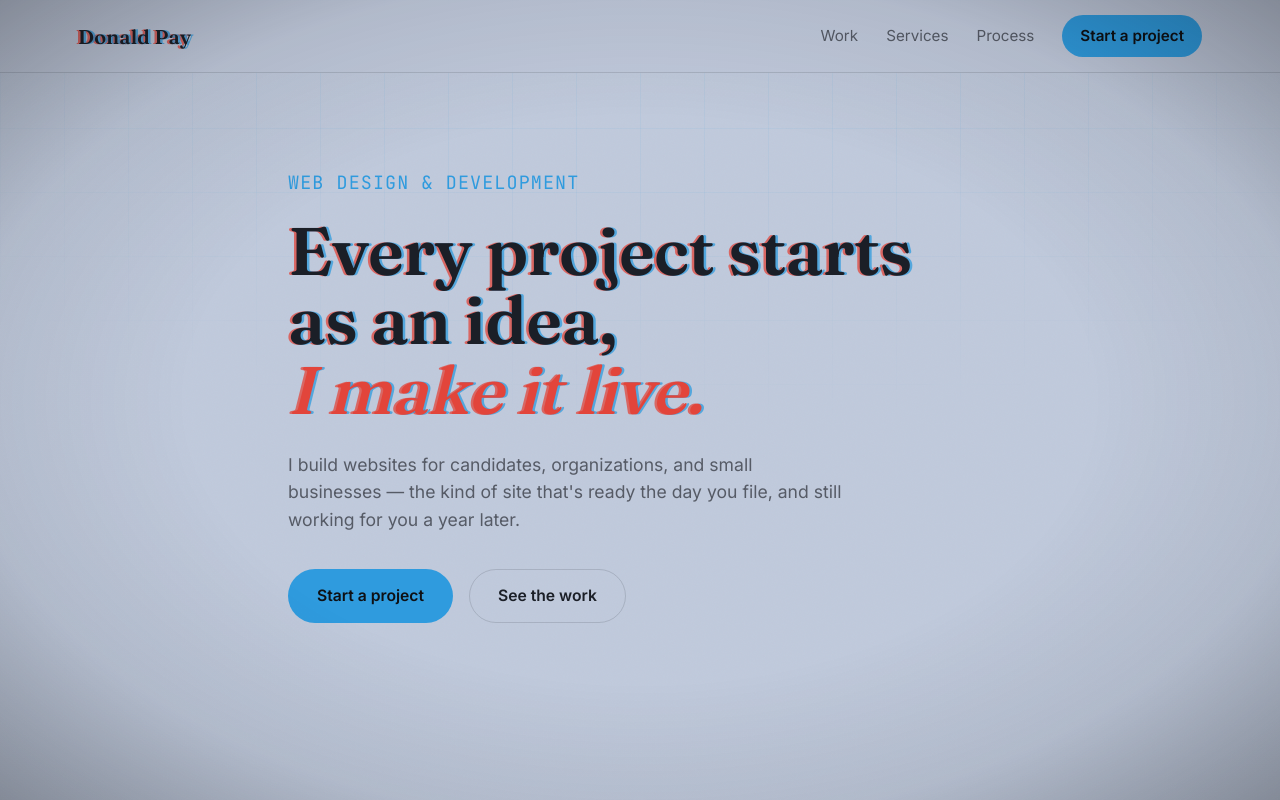
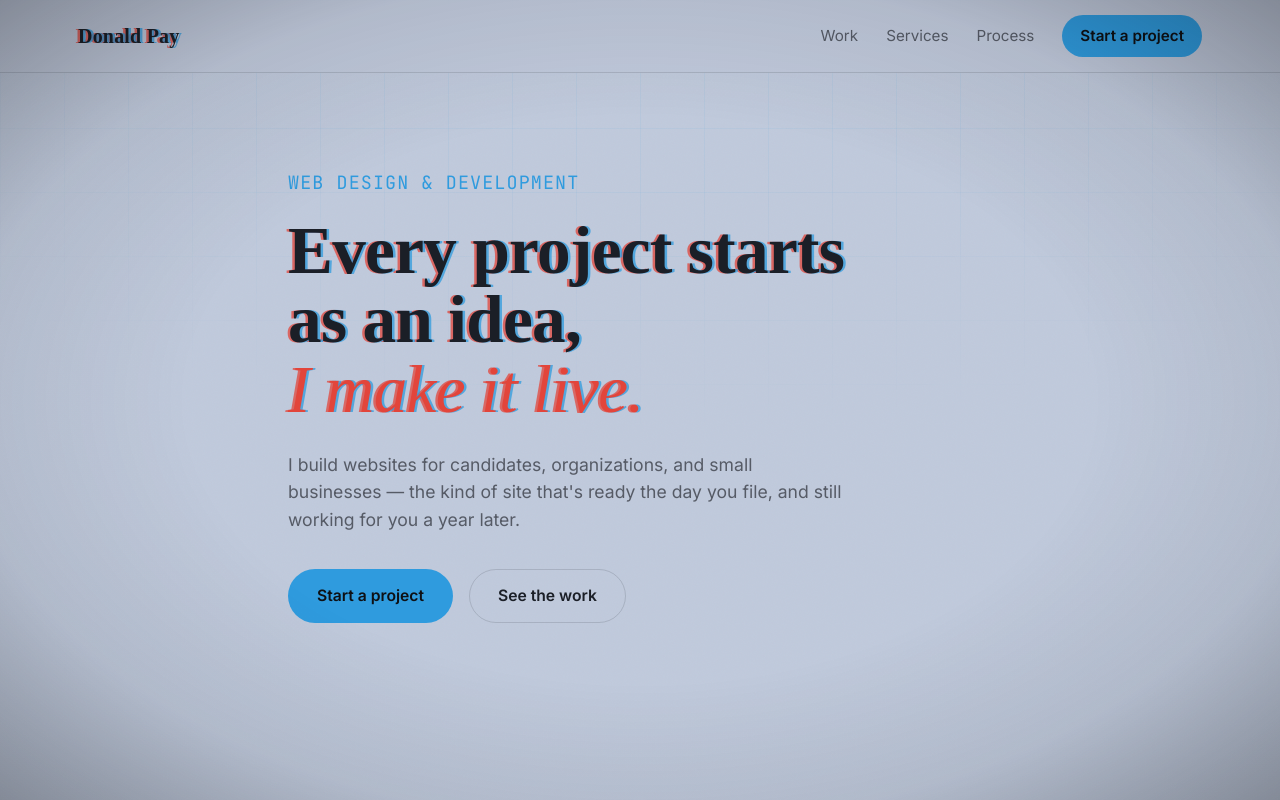
Before and after one commit to donaldpay/websitebuildingsite, a plain HTML site: page index.html in a window 1280 px wide. Shown: the top 800 px of the page. Drawn offline with Linux system fonts and the light colour scheme.

Commit message:
Update index.html

```diff
--- a/index.html
+++ b/index.html
@@ -7,7 +7,7 @@
 <meta name="description" content="Donald Pay builds websites for campaigns, organizations, and small businesses — from first filing to live launch.">
 <link rel="preconnect" href="https://fonts.googleapis.com">
 <link rel="preconnect" href="https://fonts.gstatic.com" crossorigin>
-<link href="https://fonts.googleapis.com/css2?family=Fraunces:opsz,wght@9..144,300..900&family=Inter:wght@400;500;600;700&family=JetBrains+Mono:wght@400;500&display=swap" rel="stylesheet">
+<link href="https://fonts.googleapis.com/css2?family=Lora:ital,wght@0,400;0,500;0,600;0,700;1,400;1,600&family=Inter:wght@400;500;600;700&family=JetBrains+Mono:wght@400;500&display=swap" rel="stylesheet">
 <link rel="stylesheet" href="styles.css">
 </head>
 <body>
```
